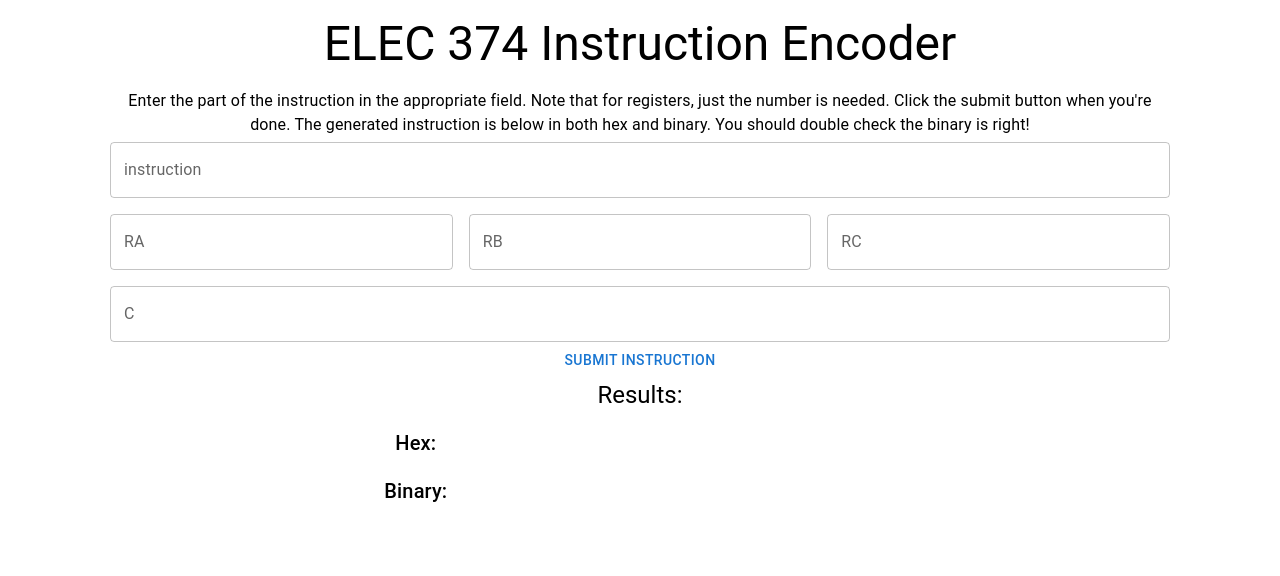
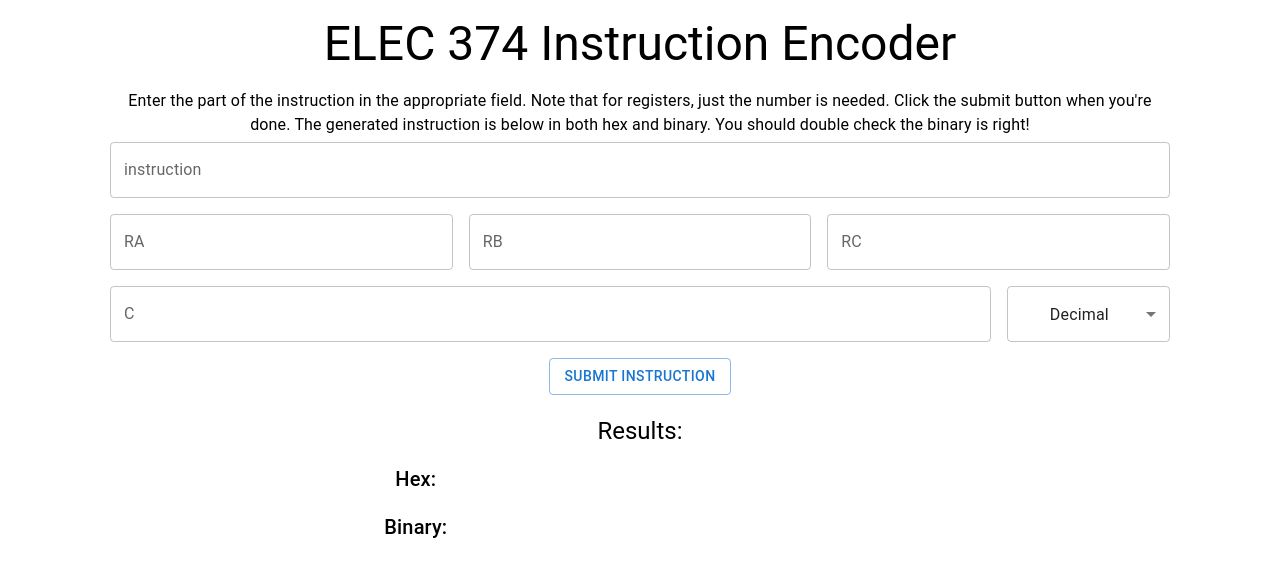
Before and after one commit to ElkaRavenwood/elec374-instruction-generator, a React (Create React App) app: page / in a window 1280 px wide. Shown: the top 576 px of the page. Built offline with nearby package versions, Linux system fonts and the light colour scheme.

Commit message:
Allow users to enter decimal or hexadecimal values

```diff
--- a/src/Components/GetInfo.js
+++ b/src/Components/GetInfo.js
@@ -3,7 +3,7 @@ import Box from '@mui/material/Box';
 import TextField from '@mui/material/TextField';
 import Button from '@mui/material/Button';
 import generate_instruction from "../generate_instruction";
-import { Grid, Typography } from '@mui/material';
+import { Grid, MenuItem, Select, Typography } from '@mui/material';
 const GetInfo = () => {
 
     const [instructionDetails, setInstructionDetails] = useState({
@@ -17,13 +17,23 @@ const GetInfo = () => {
         hex: "",
         binary: "",
     });
+    const [cType, setCType] = useState(10);
     const [error, setError] = useState("");
     const handleTextChange = (event, type) => {
         setInstructionDetails({...instructionDetails, [type]: event.target.value || null });
     }
+    const handleCTypeChange = (event) => setCType(event.target.value);
     const handleSubmitInstruction = () => {
         // console.log(instructionDetails)
-        const binary = generate_instruction.binary(instructionDetails[process.env.REACT_APP_GETINFO_INSTRUCTION_DETAILS_INSTRUCTION], instructionDetails[process.env.REACT_APP_GETINFO_INSTRUCTION_DETAILS_RA], instructionDetails[process.env.REACT_APP_GETINFO_INSTRUCTION_DETAILS_RB], instructionDetails[process.env.REACT_APP_GETINFO_INSTRUCTION_DETAILS_RC], instructionDetails[process.env.REACT_APP_GETINFO_INSTRUCTION_DETAILS_C])
+        const binary = generate_instruction.binary(
+            instructionDetails[process.env.REACT_APP_GETINFO_INSTRUCTION_DETAILS_INSTRUCTION],
+            instructionDetails[process.env.REACT_APP_GETINFO_INSTRUCTION_DETAILS_RA],
+            instructionDetails[process.env.REACT_APP_GETINFO_INSTRUCTION_DETAILS_RB],
+            instructionDetails[process.env.REACT_APP_GETINFO_INSTRUCTION_DETAILS_RC],
+            (cType === 10) ?
+                instructionDetails[process.env.REACT_APP_GETINFO_INSTRUCTION_DETAILS_C] :
+                parseInt(instructionDetails[process.env.REACT_APP_GETINFO_INSTRUCTION_DETAILS_C], 16)
+            )
         if (binary.error) {
             setError(binary.error);
         } else {
@@ -66,16 +76,24 @@ const GetInfo = () => {
                         error={isNaN(instructionDetails[process.env.REACT_APP_GETINFO_INSTRUCTION_DETAILS_RC])}
                         helperText={isNaN(instructionDetails[process.env.REACT_APP_GETINFO_INSTRUCTION_DETAILS_RC]) ? process.env.REACT_APP_GETINFO_REGISTER_INPUT_ERROR : ""}/>
                 </Grid>
-                <Grid item xs={12} >
+                <Grid item xs={8} md={10} >
                     <TextField fullWidth
                         label={process.env.REACT_APP_GETINFO_INSTRUCTION_DETAILS_C}
                         onChange={(event) => handleTextChange(event, process.env.REACT_APP_GETINFO_INSTRUCTION_DETAILS_C)}
-                        error={instructionDetails[process.env.REACT_APP_GETINFO_INSTRUCTION_DETAILS_C] && isNaN(instructionDetails[process.env.REACT_APP_GETINFO_INSTRUCTION_DETAILS_C])}
-                        helperText={isNaN(instructionDetails[process.env.REACT_APP_GETINFO_INSTRUCTION_DETAILS_C]) ? process.env.REACT_APP_GETINFO_REGISTER_INPUT_ERROR : ""}/>
+                        error={cType !== 16 && instructionDetails[process.env.REACT_APP_GETINFO_INSTRUCTION_DETAILS_C] && isNaN(instructionDetails[process.env.REACT_APP_GETINFO_INSTRUCTION_DETAILS_C])}
+                        helperText={(cType !== 16 && isNaN(instructionDetails[process.env.REACT_APP_GETINFO_INSTRUCTION_DETAILS_C]) ? process.env.REACT_APP_GETINFO_REGISTER_INPUT_ERROR : "") || cType === 16 ? process.env.REACT_APP_GETINFO_INSTRUCTION_INVALID_C : ""}/>
+                </Grid>
+                <Grid item xs={4} md={2}>
+                    <Select value={cType} onChange={handleCTypeChange} fullWidth>
+                        <MenuItem value={10}>Decimal</MenuItem>
+                        <MenuItem value={16}>Hexadecimal</MenuItem>
+                    </Select>
+                </Grid>
+                <Grid item xs={12}>
+                    <Button onClick={handleSubmitInstruction} variant="outlined">Submit Instruction</Button>
                 </Grid>
             </Grid>
 
-            <Button onClick={handleSubmitInstruction}>Submit Instruction</Button>
             <br/>
             <Grid container spacing={2}>
                 <Grid item lg={1} xl={2}/>
--- a/src/generate_instruction.js
+++ b/src/generate_instruction.js
@@ -1,165 +1,3 @@
-// const opcode_map = {
-//   // load and store instructions
-//   ld: {
-//       opcode: "00000",
-//       name: "Load Direct, Load Indexed/Register Indirect",
-//       type: "load_store",
-//   },
-//   ldi: {
-//       opcode: "00001",
-//       name: "Load Immediate",
-//       type: "load_store",
-//   },
-//   st: {
-//       opcode: "00010",
-//       name: "Store Direct, Store Indexed/Register Indirect",
-//       type: "load_store",
-//   },
-//   // arithmetic
-//   add: {
-//       opcode: "00011",
-//       name: "Add",
-//       type: "basic_arithmetic",
-//   },
-//   sub: {
-//       opcode: "00100",
-//       name: "Sub",
-//       type: "basic_arithmetic",
-//   },
-//   shr: {
-//       opcode: "00101",
-//       name: "Shift Right",
-//       type: "basic_arithmetic",
-//   },
-//   shl: {
-//       opcode: "00110",
-//       name: "Shift Left",
-//       type: "basic_arithmetic",
-//   },
-//   ror: {
-//       opcode: "00111",
-//       name: "Rotate Right",
-//       type: "basic_arithmetic",
-//   },
-//   rol: {
-//       opcode: "01000",
-//       name: "Rotate Left",
-//       type: "basic_arithmetic",
-//   },
-//   and: {
-//       opcode: "01001",
-//       name: "And",
-//       type: "basic_arithmetic",
-//   },
-//   or: {
-//       opcode: "01010",
-//       name: "Or",
-//       type: "basic_arithmetic",
-//   },
-//   addi: {
-//       opcode: "01011",
-//       name: "Add Immediate",
-//       type: "immediate",
-//   },
-//   andi: {
-//       opcode: "01100",
-//       name: "And Immediate",
-//       type: "immediate",
-//   },
-//   ori: {
-//       opcode: "01101",
-//       name: "Or Immediate",
-//       type: "immediate",
-//   },
-//   mul: {
-//       opcode: "01110",
-//       name: "Multiply",
-//       type: "complex_arithmetic",
-//   },
-//   div: {
-//       opcode: "01111",
-//       name: "Divide",
-//       type: "complex_arithmetic",
-//   },
-//   neg: {
-//       opcode: "10000",
-//       name: "Negate",
-//       type: "complex_arithmetic",
-//   },
-//   not: {
-//       opcode: "10001",
-//       name: "Not",
-//       type: "complex_arithmetic",
-//   },
-//   // conditional branching
-//   brzr: {
-//       opcode: "10010",
-//       name: "branch equal zero",
-//       type: "branch",
-//       code: "00",
-//   },
-//   brnz: {
-//       opcode: "10010",
-//       name: "branch not zero",
-//       type: "branch",
-//       code: "01",
-//   },
-//   brpl: {
-//       opcode: "10010",
-//       name: "branch plus",
-//       type: "branch",
-//       code: "10",
-//   },
-//   brmi: {
-//       opcode: "10010",
-//       name: "branch minus",
-//       type: "branch",
-//       code: "11",
-//   },
-//   // Jump instructions
-//   jr: {
-//       opcode: "10011",
-//       name: "Jump and return from procedure",
-//       type: "jump",
-//   },
-//   jal: {
-//       opcode: "10100",
-//       name: "Jump and Link",
-//       type: "jump",
-//   },
-//   // Input/Output and MFHI/MFLO Instructions
-//   in: {
-//       opcode: "10101",
-//       name: "Input",
-//       type: "inout",
-//   },
-//   output: {
-//       opcode: "10110",
-//       name: "Output",
-//       type: "inout",
-//   },
-//   mfhi: {
-//       opcode: "10111",
-//       name: "Move from HI",
-//       type: "inout",
-//   },
-//   mflo: {
-//       opcode: "11000",
-//       name: "Move from LO",
-//       type: "inout",
-//   },
-//   // Misc. Instructions
-//   nop: {
-//       opcode: "11001",
-//       name: "No-Operation",
-//       type: "misc",
-//   },
-//   halt: {
-//       opcode: "11010",
-//       name: "Halt",
-//       type: "misc",
-//   },
-// };
 import opcode_map  from "./opcode_map";
 // Gets register in binary
 function dec2bin_Register(dec) {
@@ -269,6 +107,8 @@ const generate_instruction_binary = (instruction, ra, rb, rc, C) => {
     case "misc":
       converted_instruction = fill_in_zeros(converted_instruction);
       break;
+    default :
+      break;
   }
   return converted_instruction;
 }
```
Also changed, not shown: 1 other file (tests, documents, lock files or other folders).
